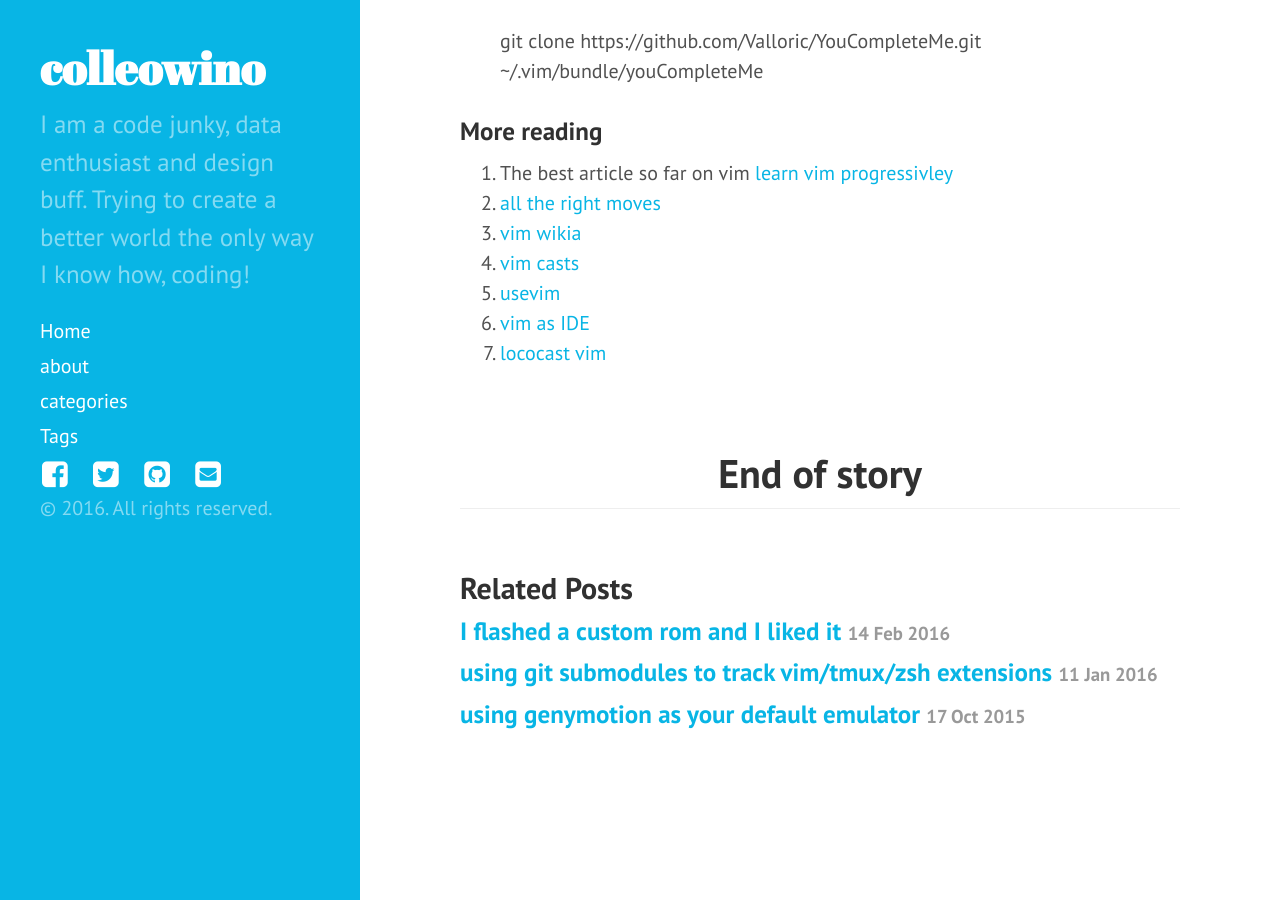
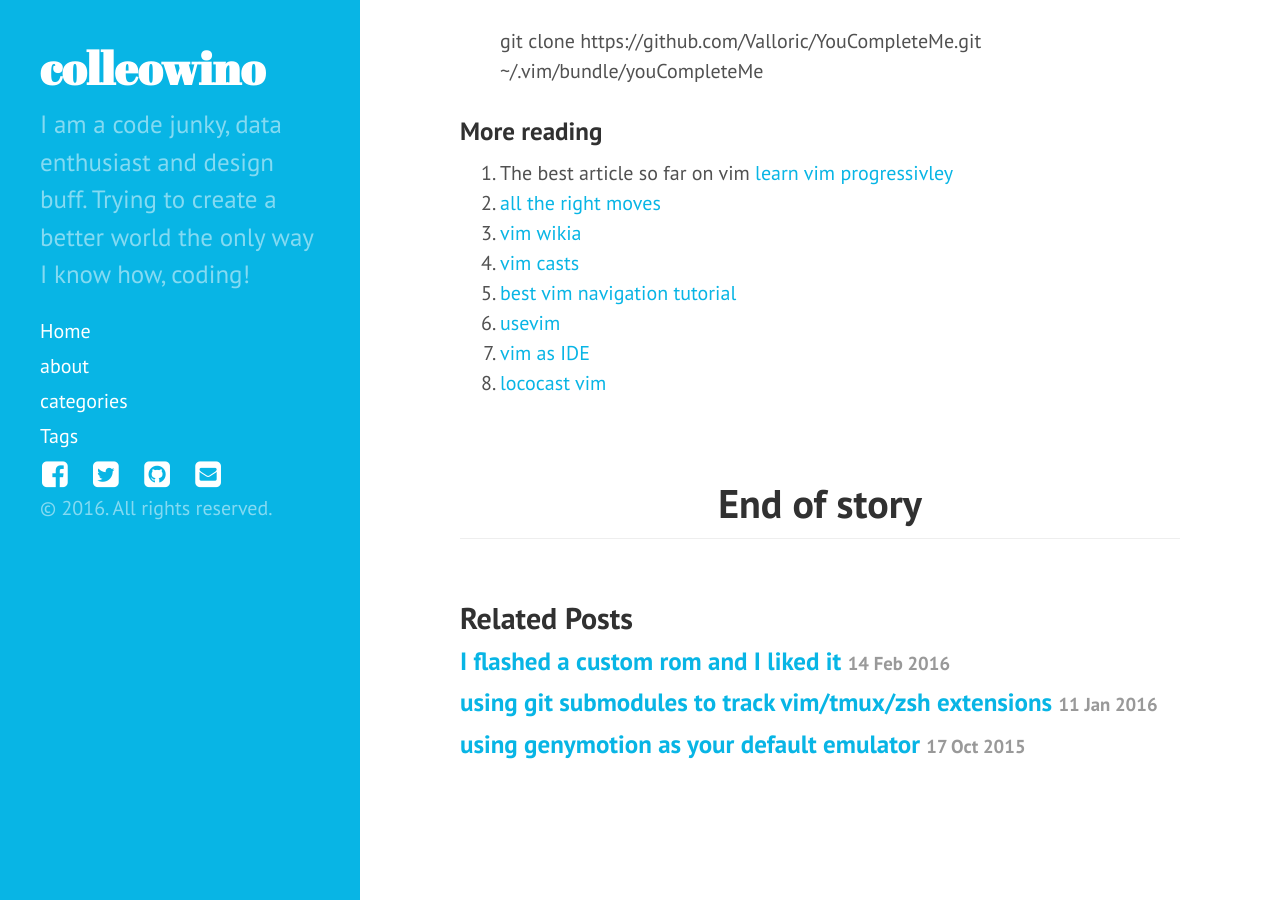
Before and after one commit to colleowino/colleowino.github.io, a Jekyll site: the page built from _posts/2016-02-17-vim-hacks.md, in a window 1280 px wide and 900 px high, scrolled down 2095 px. Built offline with Jekyll 4.4.1, drawn with Linux system fonts in a browser that asks for light colours; nearby versions of some CDN libraries; comment, search, counter and statistics services are not loaded.

Commit message:
new nav link

```diff
--- a/_posts/2016-02-17-vim-hacks.md
+++ b/_posts/2016-02-17-vim-hacks.md
@@ -55,6 +55,7 @@ Its a fast, as-you-type, fuzzy-search code completion engine for Vim.
 1. [all the right moves](http://vim.wikia.com/wiki/All_the_right_moves)
 2. [vim wikia](http://vim.wikia.com/wiki/Vim_Tips_Wiki)
 2. [vim casts](http://vimcasts.org/)
+2. [best vim navigation tutorial](http://www.thegeekstuff.com/2009/03/8-essential-vim-editor-navigation-fundamentals/)
 2. [usevim](http://usevim.com/)
 2. [vim as IDE](http://yannesposito.com/Scratch/en/blog/Vim-as-IDE/)
 2. [lococast vim](http://lococast.net/archives/tag/vim)
```
